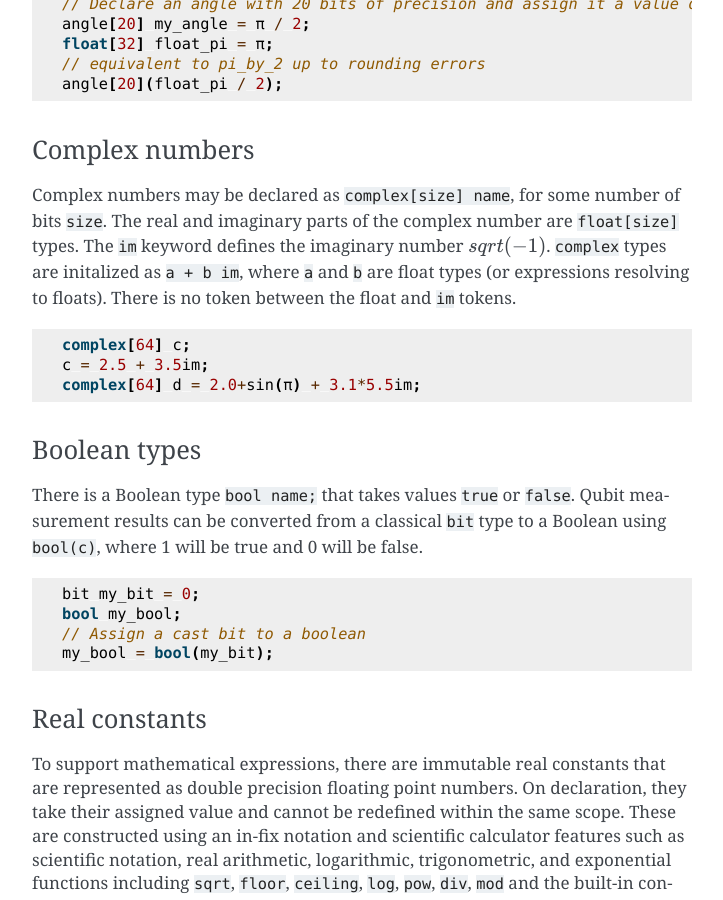
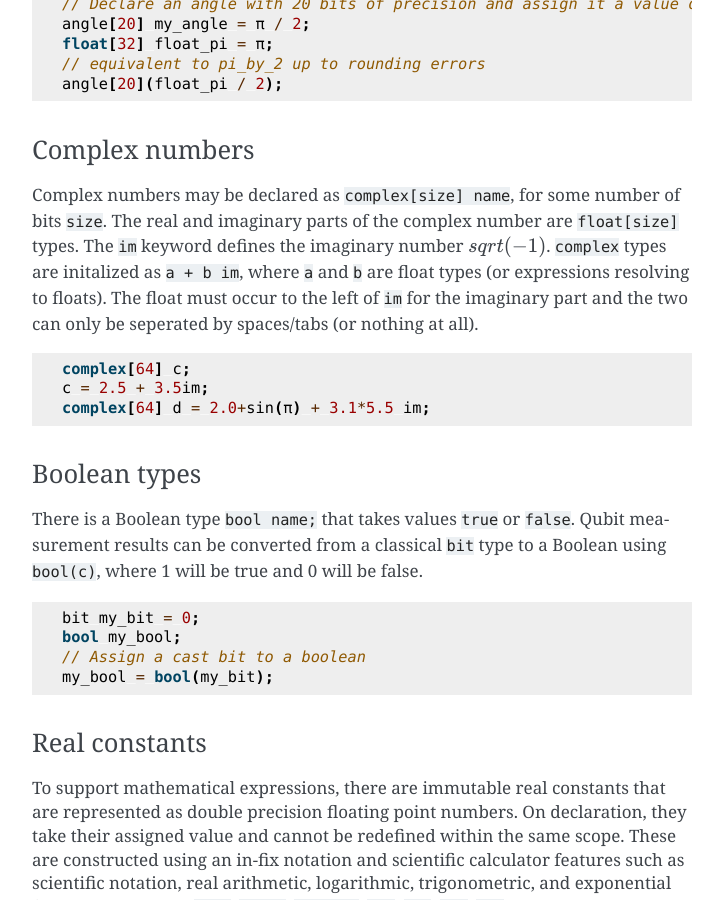
Before and after one commit to openqasm/openqasm, a Sphinx documentation site: the page built from source/language/types.rst, in a window 1280 px wide and 900 px high, scrolled down 3256 px. Shown: the whole window, without its empty margins (388-1111 px from the left). Built offline with Sphinx 7.4.7, drawn with Linux system fonts in a browser that asks for light colours; cross-references to code outside the pages are shown as plain code.

Commit message:
Minor clarification on tokens

```diff
--- a/source/language/types.rst
+++ b/source/language/types.rst
@@ -175,14 +175,14 @@ Complex numbers
 Complex numbers may be declared as ``complex[size] name``, for some number of bits ``size``. The real
 and imaginary parts of the complex number are ``float[size]`` types. The ``im`` keyword defines the
 imaginary number :math:`sqrt(-1)`. ``complex`` types are initalized as ``a + b im``, where ``a`` and
-``b`` are float types (or expressions resolving to floats). There is no token between the float and
-``im`` tokens.
+``b`` are float types (or expressions resolving to floats). The float must occur to the left of ``im``
+for the imaginary part and the two can only be seperated by spaces/tabs (or nothing at all).
 
 .. code-block:: c
 
    complex[64] c;
    c = 2.5 + 3.5im;
-   complex[64] d = 2.0+sin(π) + 3.1*5.5im;
+   complex[64] d = 2.0+sin(π) + 3.1*5.5 im;
 
 Boolean types
 ~~~~~~~~~~~~~
```
